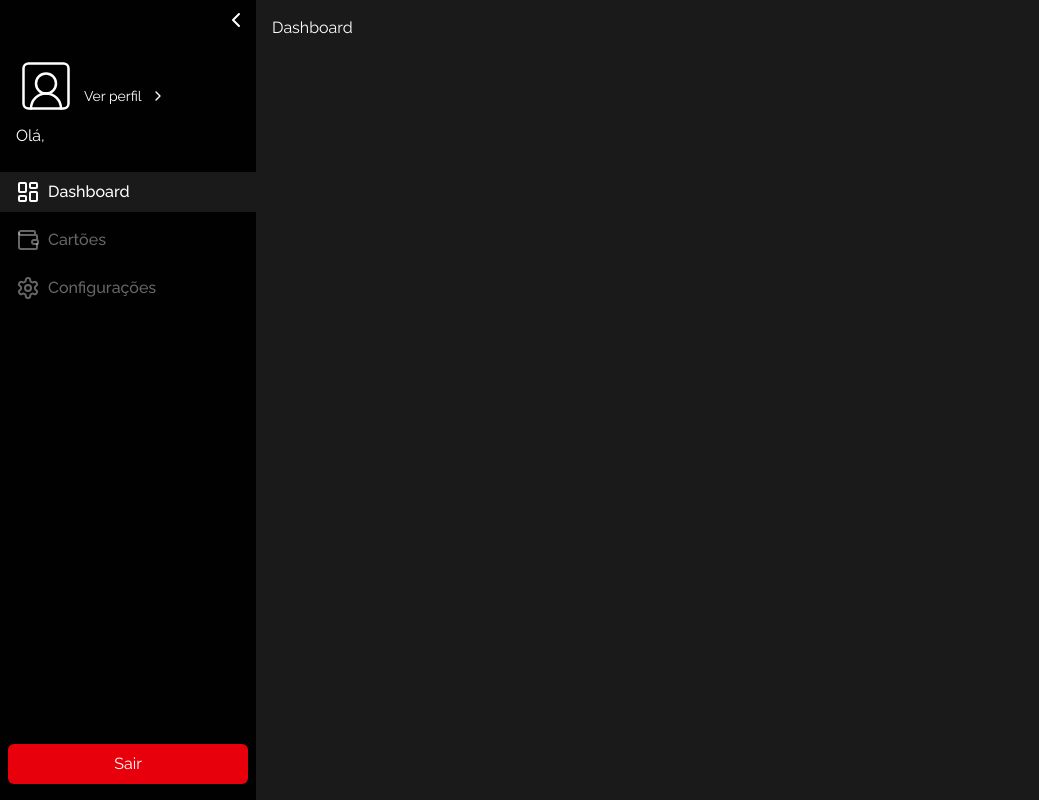
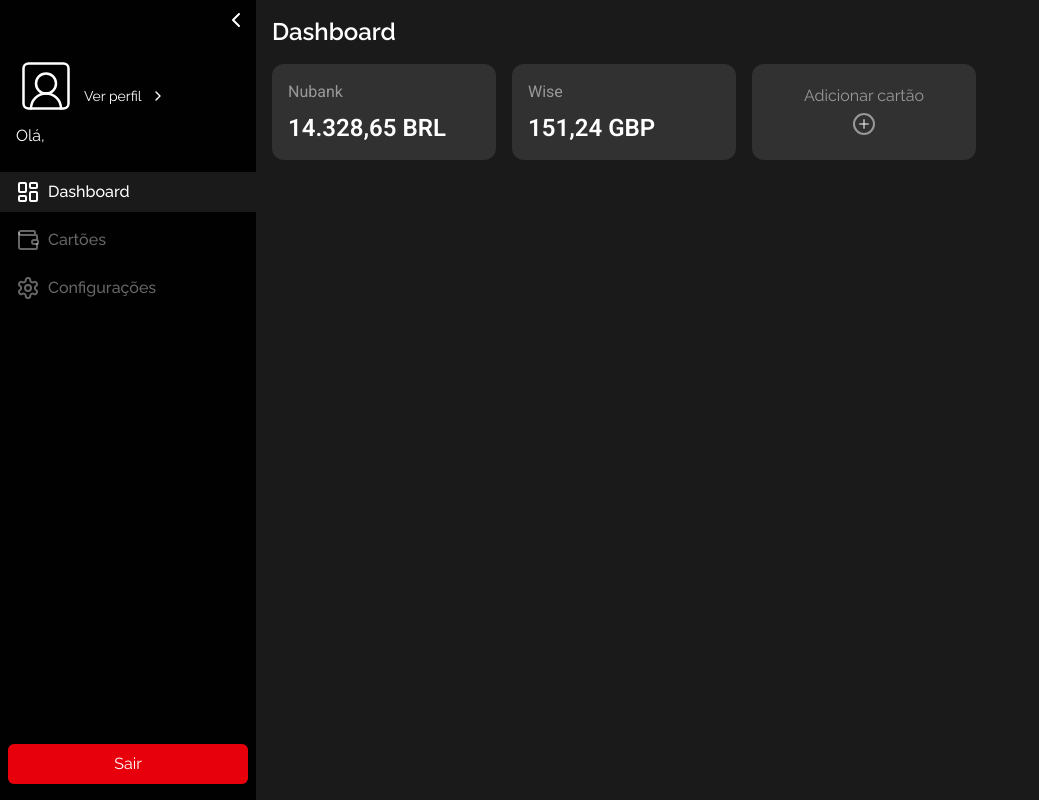
Before and after one commit to leuzaoo/finance-management, a Next.js app in the folder frontend/: page /dashboard in a window 1280 px wide. Shown: the whole page, without its empty margins (0-1039 px from the left). Built offline with nearby package versions, Linux system fonts and the light colour scheme.

Commit message:
Added bank account cards at DashboardPage

```diff
--- a/frontend/src/app/dashboard/page.tsx
+++ b/frontend/src/app/dashboard/page.tsx
@@ -1,7 +1,39 @@
-import React from "react";
+import { PlusCircleIcon } from "lucide-react";
+
+import { formatCurrency } from "../../utils/format-currency";
+
+import MoneyCard from "../../components/ui/MoneyCard";
 
 const DashboardPage = () => {
-  return <div>Dashboard</div>;
+  return (
+    <>
+      <section>
+        <h1 className="text-2xl font-semibold">Dashboard</h1>
+        <div className="mt-4 flex flex-wrap items-center gap-4">
+          <MoneyCard
+            label="Nubank"
+            value={formatCurrency(1432865)}
+            currency="BRL"
+          />
+
+          <MoneyCard
+            label="Wise"
+            value={formatCurrency(15124)}
+            currency="GBP"
+          />
+
+          <div className="bg-light/10 h-24 w-56 rounded-xl">
+            <div className="flex flex-col p-3">
+              <div className="text-light/50 mt-2 flex flex-col items-center gap-1">
+                Adicionar cartão
+                <PlusCircleIcon />
+              </div>
+            </div>
+          </div>
+        </div>
+      </section>
+    </>
+  );
 };
 
 export default DashboardPage;
```
